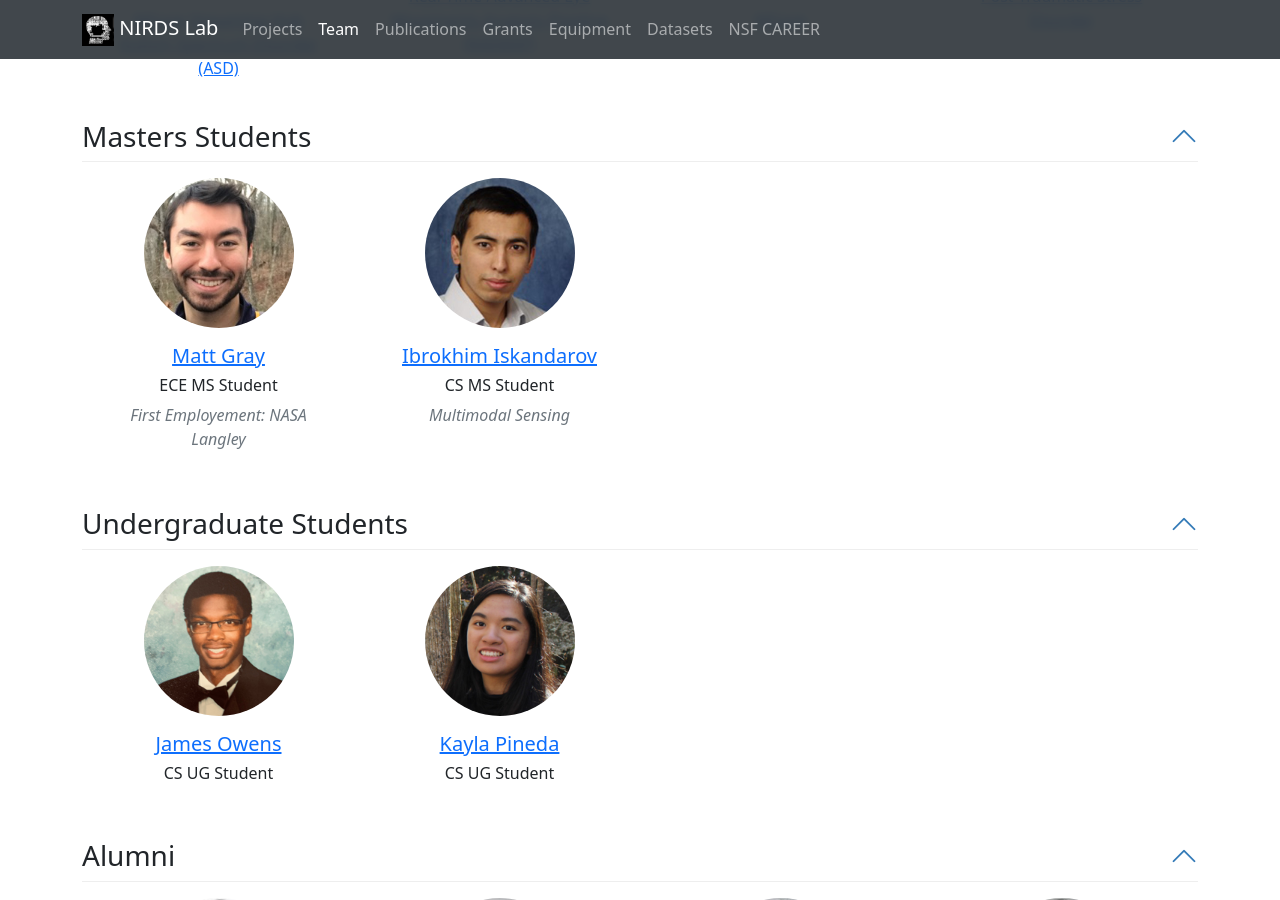
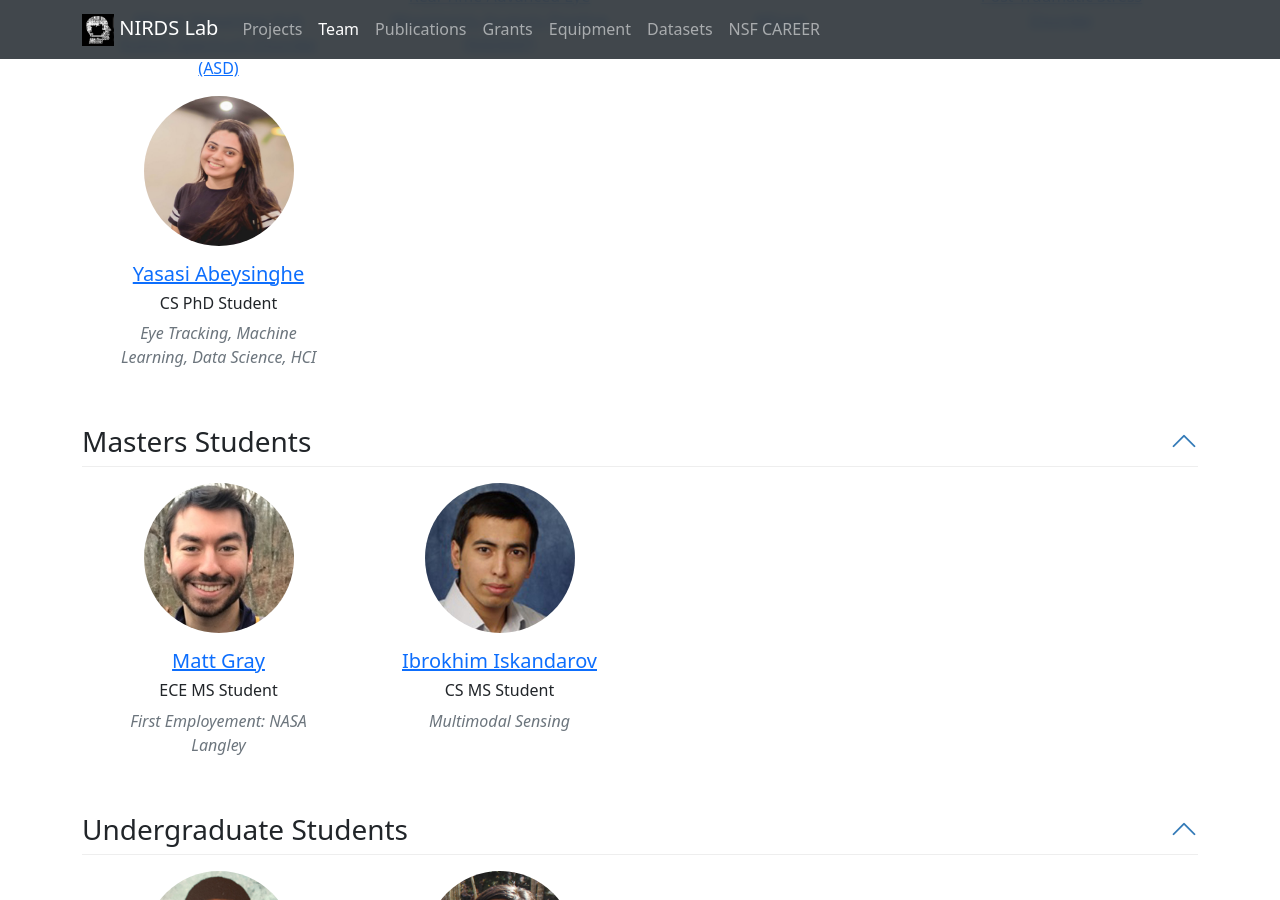
Before and after one commit to nirdslab/nirdslab.github.io, a Jekyll site: the page built from team.md, in a window 1280 px wide and 900 px high, scrolled down 822 px. Built offline with Jekyll 4.4.1, drawn with Linux system fonts in a browser that asks for light colours.

Commit message:
Added a new team member

```diff
--- a/_data/members.yml
+++ b/_data/members.yml
@@ -31,6 +31,13 @@
   title: "CS PhD Student"
   interests: "PTSD, EEG, Eye Tracking"
   url: https://www.cs.odu.edu/~bnelson
+  category: "PhD Students"
+
+- name: "Yasasi Abeysinghe"
+  img: "/assets/img/team/Yasasi.png"
+  title: "CS PhD Student"
+  interests: "Eye Tracking, Machine Learning, Data Science, HCI"
+  url: https://cs.odu.edu/~cs_yabey001/
   category: "PhD Students"
 
 - name: "Matt Gray"
```
